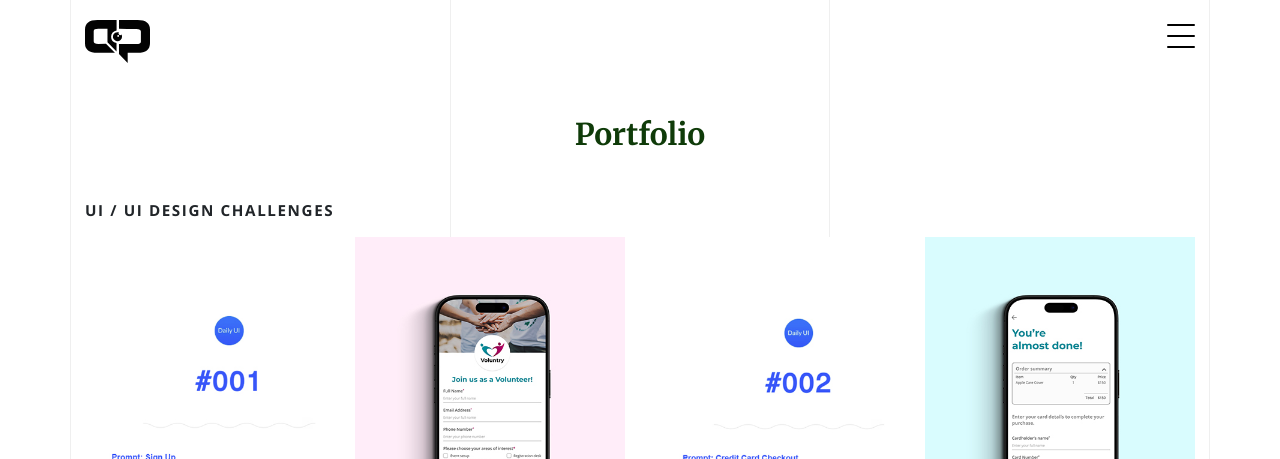
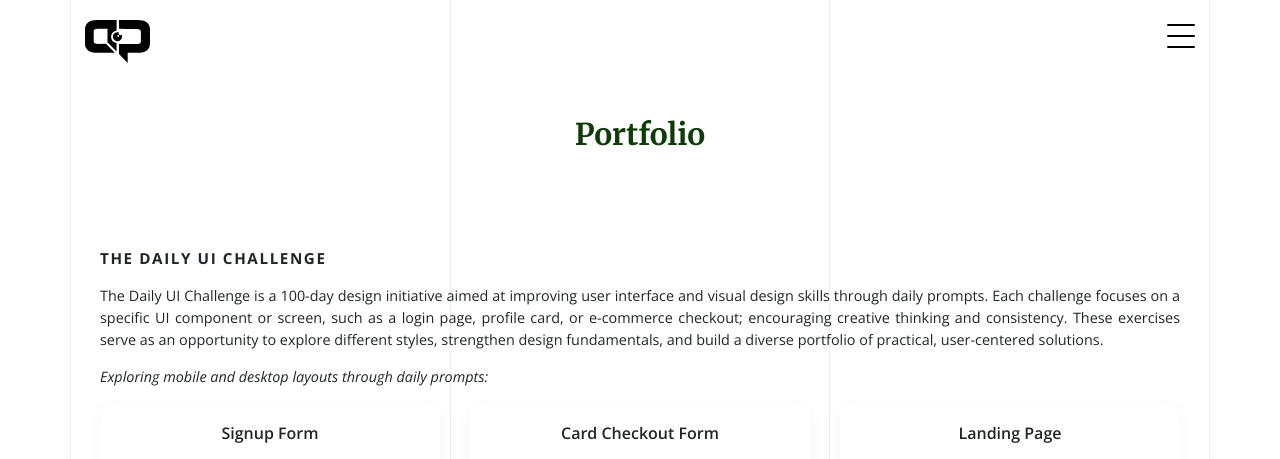
Before and after one commit to apurusram/apurusram.github.io, a PHP site: page /portfolio_uc.html in a window 1280 px wide. Shown: the top 459 px of the page. Run offline with PHP 8.4, Linux system fonts and the light colour scheme; some web fonts are replaced; grey boxes are pictures that could not be loaded.

Commit message:
update ui challenges

```diff
--- a/css/style.css
+++ b/css/style.css
@@ -2864,3 +2864,45 @@ figure.dotted-bg:before {
 .copy-text {
   padding: 2rem;
 }
+
+.svg-img {
+  width: 50%;
+}
+
+
+
+.ui-card {
+  background-color: #fff;
+  padding: 20px;
+  border-radius: 10px;
+  box-shadow: 0 6px 16px rgba(0, 0, 0, 0.05);
+  text-align: center;
+  transition: transform 0.3s ease;
+  height: 100%;
+}
+
+.ui-card:hover {
+  transform: translateY(-5px);
+}
+
+.ui-card h6 {
+  font-weight: 600;
+  margin-bottom: 1rem;
+}
+
+
+
+.svg-img {
+  height: 300px;
+  width: 100%;
+  object-fit: contain;
+  background: #f8f9fa;
+  padding: 10px;
+  border-radius: 6px;
+  cursor: zoom-in;
+}
+
+.ui-challenge-info {
+  font-size: 0.9rem;
+  text-align: justify;
+}
--- a/portfolio_uc.html
+++ b/portfolio_uc.html
@@ -96,53 +96,73 @@
         </div>
       </div>
       <br>
-      <div class="portfolio-single-wrap unslate_co--section" id="portfolio-single-section">
+
+        <section class="ui-gallery-section container my-5">
+  <!-- <div class="text-center mb-4">
+    <h2 class="section-heading"><strong>UI Design Challenges</strong></h2>
+    <p class="text-muted">Exploring mobile and desktop layouts through daily prompts.</p>
+  </div> -->
 
           <div class="portfolio-single-inner">
-          <p class="gallery-header gsap-reveal-hero">ui / ui design challenges</p>
+          <p class="gallery-header gsap-reveal-hero">The Daily UI Challenge</p>
 
-          <div class="row justify-content-between mb-5">
-            <div class="col-lg-12 mb-5 mb-lg-0">
+          <p class="gsap-reveal-hero ui-challenge-info">The Daily UI Challenge is a 100-day design initiative aimed at improving user interface and visual design skills through daily prompts.
+            Each challenge focuses on a specific UI component or screen, such as a login page, profile card, or e-commerce checkout; encouraging creative thinking and consistency.
+            These exercises serve as an opportunity to explore different styles, strengthen design fundamentals, and build a diverse portfolio of practical, user-centered solutions.</p>
+            <p class="gsap-reveal-hero ui-challenge-info"><em>Exploring mobile and desktop layouts through daily prompts:</em></p>
+            </div>
 
-              <div class="row">
-                <div class="col-lg-6">
-                  <a href="images/all/ui_challenges/challenge_1.jpg" data-lightbox="sh-gallery">
-                    <img src="images/all/ui_challenges/challenge_1.jpg" alt="Image" class="img-fluid">
-                  </a>
-                </div>
-                <div class="col-lg-6">
-                  <a href="images/all/ui_challenges/challenge_2.jpg" data-lightbox="sh-gallery">
-                    <img src="images/all/ui_challenges/challenge_2.jpg" alt="Image" class="img-fluid">
+  <div class="row g-4">
+    <!-- Signup - Mobile -->
+    <div class="col-md-6 col-lg-4">
+      <div class="ui-card">
+        <h6>Signup Form</h6>
+        <a href="images/all/ui_challenges/signup_form.svg" data-lightbox="ui-gallery" data-title="Signup – Mobile">
+          <img src="images/all/ui_challenges/signup_form.svg" alt="Signup Form Mobile" class="img-fluid svg-img" loading="lazy">
         </a>
       </div>
     </div>
 
+    <!-- Checkout - Mobile -->
+    <div class="col-md-6 col-lg-4">
+      <div class="ui-card">
+        <h6>Card Checkout Form</h6>
+        <a href="images/all/ui_challenges/card_checkout.svg" data-lightbox="ui-gallery" data-title="Checkout – Mobile">
+          <img src="images/all/ui_challenges/card_checkout.svg" alt="Checkout Mobile" class="img-fluid svg-img" loading="lazy">
+        </a>
+      </div>
+    </div>
+
+    <!-- Landing Page - Desktop -->
+    <div class="col-md-6 col-lg-4">
+      <div class="ui-card">
+        <h6>Landing Page</h6>
+        <a href="images/all/ui_challenges/landing_page.svg" data-lightbox="ui-gallery" data-title="Landing Page – Desktop">
+          <img src="images/all/ui_challenges/landing_page.svg" alt="Landing Page Desktop" class="img-fluid svg-img" loading="lazy">
+        </a>
+      </div>
+    </div>
 
     </div>
 
+    <br>
+
+     <div class="row g-4">
 
 
+    <!-- Calculator - Desktop -->
+    <div class="col-md-6 col-lg-4">
+      <div class="ui-card">
+        <h6>Car Loan Calculator</h6>
+        <a href="images/all/ui_challenges/car_loan_calculator.svg" data-lightbox="ui-gallery" data-title="Calculator – Desktop">
+          <img src="images/all/ui_challenges/car_loan_calculator.svg" alt="Calculator Desktop" class="img-fluid svg-img" loading="lazy">
+        </a>
+      </div>
+    </div>
+  </div>
+</section>
 
 
-
-
-
-
-            </div>
-
-
-
-
-
-
-
-
-
-
-
-          </div>
-
-        </div>
       </div>
     </div>
 
```
Also changed, not shown: images/all/ui_challenges/car_loan_calculator.svg (added), images/all/ui_challenges/card_checkout.svg (added), images/all/ui_challenges/challenge_1.jpg (deleted), images/all/ui_challenges/challenge_2.jpg (deleted), images/all/ui_challenges/landing_page.svg (added), images/all/ui_challenges/signup_form.svg (added). Lines whose indentation alone changed are shown as unchanged.
